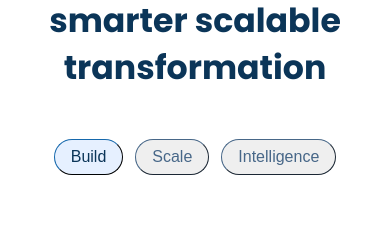
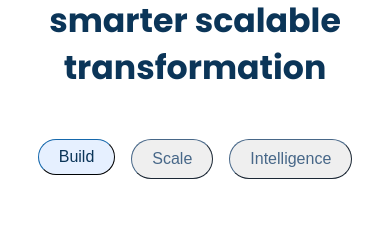
Before and after one commit to Somnath0411/yok, a React (Vite) app: page / in a window 390 px wide. Shown: the part 780-1009 px from the top of the page. Built offline with nearby package versions, Linux system fonts and the light colour scheme.

Commit message:
added media query place holders for all pages

```diff
--- a/src/App.css
+++ b/src/App.css
@@ -117,6 +117,7 @@
 
 .services-row {
   display: flex;
+  justify-content:flex-start;
   gap: 16px;
   margin-top: 48px;
   margin-bottom: 72px;
@@ -284,6 +285,9 @@
   margin-bottom: 24px;
   font-weight: 400;
 }
+@media(max-width:1536px){
+
+}
 @media(max-width:1280px){
   .services-body-img {
   width: 450px;
@@ -421,19 +425,31 @@
     padding: 10px 18px;
   }
 }
+@media (max-width:640px) {
+  .service-btn {
+  padding: 12px 24px;
+  }
+  .service-btn-active {
+  padding: 12px 24px;
+  }
+
+}
 
 @media (max-width:480px) {
   .hero-inner { gap: 16px }
   .hero-media img { border-radius: 12px }
-  .services-row { gap: 12px }
+  .services-row {
+    justify-content:space-between;
+    width:90vw;
+  }
 
   .footer-container, .footer-content { padding: 32px 12px }
   .service-btn {
-  padding: 8px 16px;
+  padding: 10px 20px;
 }
 
 .service-btn-active {
-  padding: 8px 16px;
+  padding: 8px 20px;
 
 }
 
@@ -455,7 +471,7 @@
   max-width: 90vw;
 }
 .why {
-  max-width: 90vw;
+  width: 90vw;
   padding-top:48px;
   text-align: center;
 }
--- a/src/components/Careers/JobCard.jsx
+++ b/src/components/Careers/JobCard.jsx
@@ -1,9 +1,9 @@
 import arrow from '../../assets/arrow.jsx'
 import { motion } from 'framer-motion'
 const JobCard = (props)=>{
- const {img, title, type, link} = props
+ const {img, title, type, link,variants} = props
  return(
-  <motion.div className="job-card" variants={props.variants}>
+  <motion.div className="job-card" variants={variants}>
     <div className="job-card-image-wrapper">
       <img className="job-card-image" src={img} alt="" />
       </div>
--- a/src/components/Learn/LearnPage.css
+++ b/src/components/Learn/LearnPage.css
@@ -141,6 +141,8 @@
 }
 .xplore-btn-cont{
     margin-bottom:96px;
+}@media(max-width:1536px){
+
 }
 @media (max-width:1280px) {
     .course-card-cont{
--- a/src/components/Services/Servicespage.css
+++ b/src/components/Services/Servicespage.css
@@ -53,6 +53,9 @@ pre{
   display: flex;
   flex-direction:column;
   align-items:center;
+}
+.service-section-badge h2{
+  text-align:center;
 }
 .service-content{
   display:flex;
@@ -249,8 +252,12 @@ pre{
   display: flex;
   justify-content: flex-end;
 }
-/* ... (rest of your CSS) */
+@media(max-width:1536px){
 
+}
+@media(max-width:1280px){
+
+}
 /* Responsive: Services page adjustments */
 @media (max-width:1025px) {
 
@@ -283,7 +290,12 @@ pre{
 
   .faq-section { flex-direction: column; gap: 24px }
 }
+@media(max-width:769px){
 
+}
+@media(max-width:640px){
+
+}
 @media (max-width:480px) {
 
   .btn-primary { padding: 10px 18px }
```
Also changed, not shown: src/assets/Accordian.css (+9 -0 lines), src/components/Careers/Careers.css (+10 -0 lines), src/components/ContactUs/ContactUs.css (+12 -0 lines), src/components/Footer/Footer.css (+7 -0 lines), src/components/Header/Header.css (+12 -0 lines).
